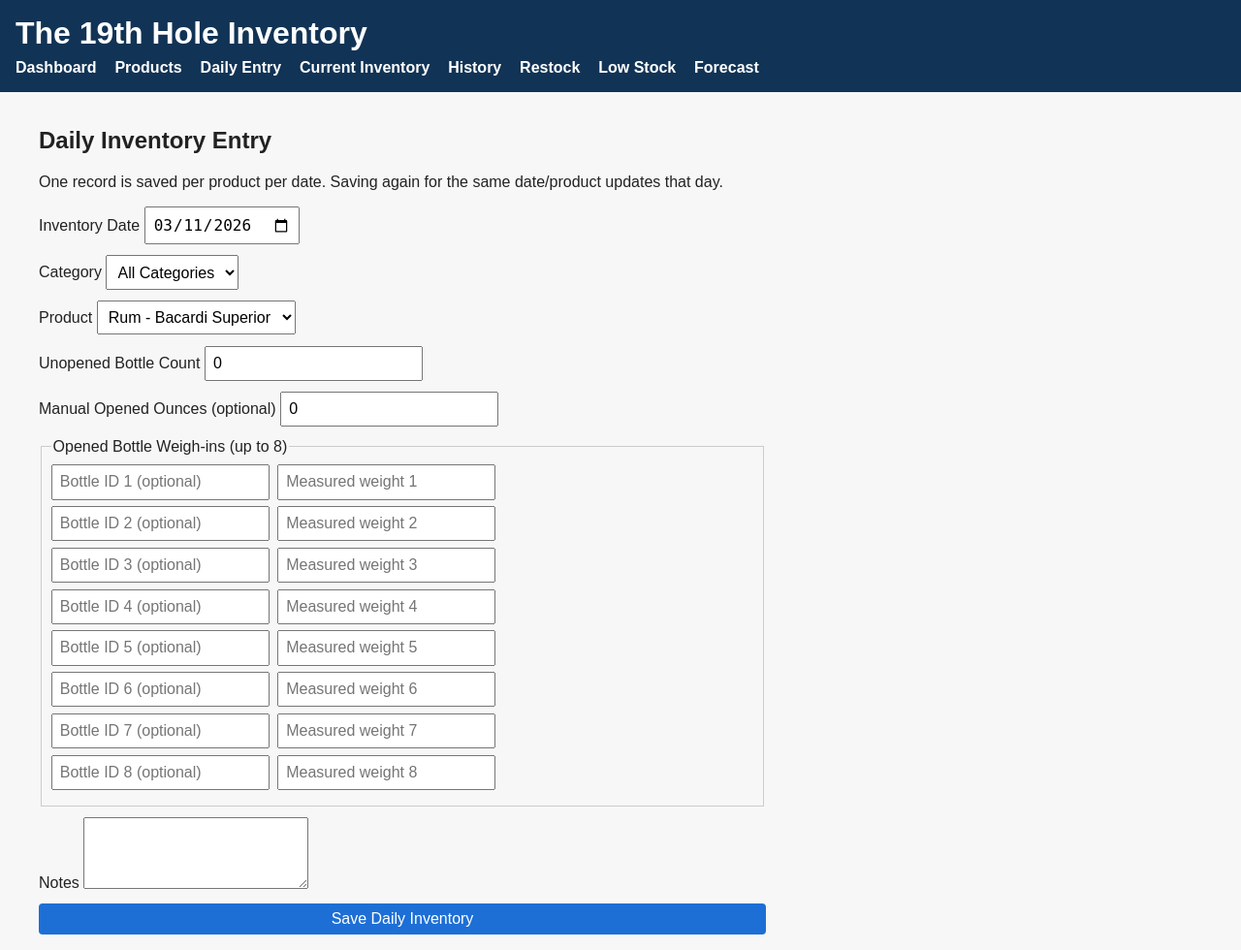
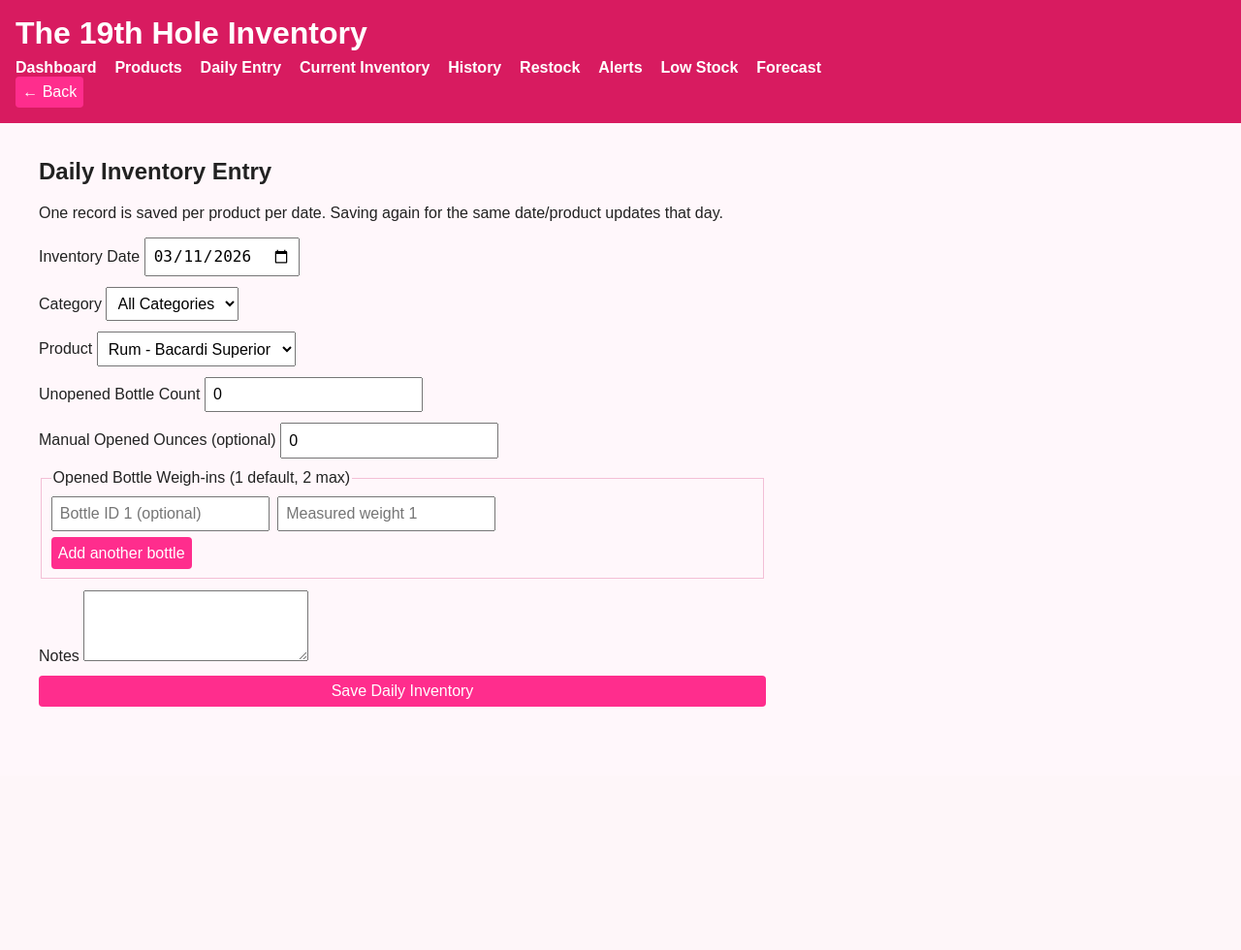
Before and after one commit to ejsalsberry/19th-Hole-Inventory, a Flask app: page /daily-entry in a window 1280 px wide. Shown: the whole page at 97% size. After the commit the page ends 729 px from the top, so only its background shows below. Run offline with Flask 3, Linux system fonts and the light colour scheme; data comes from the database, SQL or seed files in the repository; both versions use the stored data as it was after the commit.

Commit message:
Phase 2 updates: alerts, product edit UI, two-bottle workflow, hot pink theme

```diff
--- a/app.py
+++ b/app.py
@@ -167,7 +167,7 @@ def create_app() -> Flask:
             total_opened_oz = manual_opened_oz
             weighins = []
 
-            for idx in range(1, 9):
+            for idx in range(1, 3):
                 weight_raw = form.get(f"measured_weight_{idx}")
                 bottle_id = (form.get(f"bottle_identifier_{idx}") or "").strip() or None
                 if not weight_raw:
@@ -293,6 +293,21 @@ def create_app() -> Flask:
         ]
         return render_template("low_stock.html", rows=rows)
 
+
+    @app.route("/alerts")
+    def alerts_feed():
+        db = get_db()
+        rows = db.execute(
+            """
+            SELECT a.*, p.name AS product_name
+            FROM alerts a
+            LEFT JOIN products p ON p.id = a.product_id
+            ORDER BY a.created_at DESC, a.id DESC
+            LIMIT 200
+            """
+        ).fetchall()
+        return render_template("alerts.html", rows=rows)
+
     @app.route("/forecast")
     def forecast():
         rows = _get_latest_inventory_rows()
@@ -352,6 +367,25 @@ def _restock_history():
         """
     ).fetchall()
 
+
+
+def _create_alert(
+    *,
+    alert_type: str,
+    message: str,
+    severity: str = "info",
+    inventory_date: Optional[str] = None,
+    product_id: Optional[int] = None,
+    details: Optional[str] = None,
+) -> None:
+    db = get_db()
+    db.execute(
+        """
+        INSERT INTO alerts (alert_type, severity, message, inventory_date, product_id, details)
+        VALUES (?, ?, ?, ?, ?, ?)
+        """,
+        (alert_type, severity, message, inventory_date, product_id, details),
+    )
 
 def _parse_float(value: Optional[str], label: str, *, allow_blank: bool = False, default: Optional[float] = None) -> Optional[float]:
     if value is None or value == "":
--- a/schema.sql
+++ b/schema.sql
@@ -66,3 +66,16 @@ CREATE INDEX IF NOT EXISTS idx_daily_inventory_date ON daily_inventory(inventory
 CREATE INDEX IF NOT EXISTS idx_daily_inventory_product_id ON daily_inventory(product_id);
 CREATE INDEX IF NOT EXISTS idx_weighins_inventory_date ON open_bottle_weighins(inventory_date);
 CREATE INDEX IF NOT EXISTS idx_restock_delivery_date ON restock_deliveries(delivery_date);
+
+CREATE TABLE IF NOT EXISTS alerts (
+    id INTEGER PRIMARY KEY AUTOINCREMENT,
+    alert_type TEXT NOT NULL,
+    severity TEXT NOT NULL DEFAULT 'info',
+    message TEXT NOT NULL,
+    inventory_date TEXT,
+    product_id INTEGER,
+    details TEXT,
+    created_at TEXT NOT NULL DEFAULT CURRENT_TIMESTAMP,
+    FOREIGN KEY (product_id) REFERENCES products(id)
+);
+CREATE INDEX IF NOT EXISTS idx_alerts_created_at ON alerts(created_at);
--- a/static/style.css
+++ b/static/style.css
@@ -1,20 +1,20 @@
-body { font-family: Arial, sans-serif; margin: 0; background: #f7f7f8; color: #222; }
-header { background: #113355; color: #fff; padding: 1rem; }
+body { font-family: Arial, sans-serif; margin: 0; background: #fff7fb; color: #222; }
+header { background: #d81b60; color: #fff; padding: 1rem; }
 header h1 { margin: 0 0 .5rem 0; }
 nav a { color: #fff; margin-right: .9rem; text-decoration: none; font-weight: bold; }
 main { padding: 1rem; max-width: 1200px; margin: 0 auto; }
 .cards { display: flex; gap: 1rem; }
-.card { background: #fff; border: 1px solid #ddd; padding: .8rem; border-radius: 6px; }
+.card { background: #fff; border: 1px solid #f3bfd6; padding: .8rem; border-radius: 6px; }
 table { width: 100%; border-collapse: collapse; background: #fff; }
-th, td { border: 1px solid #ddd; padding: .5rem; text-align: left; }
-.low { background: #ffe9e9; }
+th, td { border: 1px solid #f3bfd6; padding: .5rem; text-align: left; }
+.low { background: #ffe5f0; }
 .form-grid { display: grid; gap: .7rem; max-width: 750px; }
 input, select, textarea, button { padding: .45rem; font-size: 1rem; }
-button, .button { background: #1d6fd6; color: #fff; border: 0; border-radius: 4px; cursor: pointer; text-decoration: none; display: inline-block; }
+button, .button { background: #ff2d8d; color: #fff; border: 0; border-radius: 4px; cursor: pointer; text-decoration: none; display: inline-block; }
 .flash { padding: .5rem; border-radius: 4px; }
 .flash.success { background: #e7f8ec; }
 .flash.error { background: #fce8e8; }
-fieldset { border: 1px solid #ccc; padding: .6rem; }
+fieldset { border: 1px solid #f3bfd6; padding: .6rem; }
 .row { display: flex; gap: .5rem; margin-bottom: .4rem; }
 @media print {
   nav, button, .button, .flash { display: none; }
--- a/templates/base.html
+++ b/templates/base.html
@@ -16,9 +16,11 @@
     <a href="{{ url_for('current_inventory') }}">Current Inventory</a>
     <a href="{{ url_for('inventory_history') }}">History</a>
     <a href="{{ url_for('restock_entry') }}">Restock</a>
+    <a href="{{ url_for('alerts_feed') }}">Alerts</a>
     <a href="{{ url_for('low_stock_alerts') }}">Low Stock</a>
     <a href="{{ url_for('forecast') }}">Forecast</a>
   </nav>
+  <button type="button" onclick="window.history.back()">← Back</button>
 </header>
 <main>
   {% with messages = get_flashed_messages(with_categories=true) %}
--- a/templates/daily_entry.html
+++ b/templates/daily_entry.html
@@ -19,13 +19,16 @@
   <label>Manual Opened Ounces (optional) <input type="number" step="0.01" min="0" name="manual_opened_ounces" value="0"></label>
 
   <fieldset>
-    <legend>Opened Bottle Weigh-ins (up to 8)</legend>
-    {% for i in range(1,9) %}
-      <div class="row">
-        <input type="text" name="bottle_identifier_{{ i }}" placeholder="Bottle ID {{ i }} (optional)">
-        <input type="number" step="0.01" min="0" name="measured_weight_{{ i }}" placeholder="Measured weight {{ i }}">
-      </div>
-    {% endfor %}
+    <legend>Opened Bottle Weigh-ins (1 default, 2 max)</legend>
+    <div class="row" id="weighin-1">
+      <input type="text" name="bottle_identifier_1" placeholder="Bottle ID 1 (optional)">
+      <input type="number" step="0.01" min="0" name="measured_weight_1" placeholder="Measured weight 1">
+    </div>
+    <div class="row" id="weighin-2" style="display:none;">
+      <input type="text" name="bottle_identifier_2" placeholder="Bottle ID 2 (optional)">
+      <input type="number" step="0.01" min="0" name="measured_weight_2" placeholder="Measured weight 2">
+    </div>
+    <button type="button" id="add-bottle-btn">Add another bottle</button>
   </fieldset>
 
   <label>Notes <textarea name="notes" rows="3"></textarea></label>
@@ -35,6 +38,9 @@
 <script>
 const categoryFilter = document.getElementById('category_filter');
 const productSelect = document.getElementById('product_select');
+const secondWeighin = document.getElementById('weighin-2');
+const addBottleBtn = document.getElementById('add-bottle-btn');
+
 categoryFilter.addEventListener('change', () => {
   const category = categoryFilter.value;
   [...productSelect.options].forEach(opt => {
@@ -43,5 +49,11 @@ categoryFilter.addEventListener('change', () => {
   const visible = [...productSelect.options].find(o => !o.hidden);
   if (visible) productSelect.value = visible.value;
 });
+
+addBottleBtn.addEventListener('click', () => {
+  secondWeighin.style.display = 'flex';
+  addBottleBtn.disabled = true;
+  addBottleBtn.textContent = 'Second bottle enabled';
+});
 </script>
 {% endblock %}
--- a/templates/products.html
+++ b/templates/products.html
@@ -4,12 +4,13 @@
 <p><a class="button" href="{{ url_for('new_product') }}">+ Add Product</a></p>
 <table>
   <tr>
-    <th>Name</th><th>Category</th><th>Bottle Size (oz)</th><th>Cost</th><th>Threshold (oz)</th><th>Threshold (unopened)</th><th>Status</th>
+    <th>Name</th><th>Category</th><th>Bottle Size (oz)</th><th>Cost</th><th>Threshold (oz)</th><th>Threshold (unopened)</th><th>Status</th><th>Actions</th>
   </tr>
   {% for p in products %}
   <tr>
     <td>{{ p.name }}</td><td>{{ p.category_name }}</td><td>{{ p.bottle_size_oz }}</td><td>${{ '%.2f'|format(p.cost) }}</td>
     <td>{{ p.low_stock_threshold_oz }}</td><td>{{ p.low_stock_threshold_unopened }}</td><td>{{ 'Active' if p.is_active else 'Inactive' }}</td>
+    <td><a class="button" href="{{ url_for('edit_product', product_id=p.id) }}">Edit</a></td>
   </tr>
   {% endfor %}
 </table>
```
Also changed, not shown: templates/alerts.html (added, +20 -0 lines), templates/product_form.html (+15 -13 lines), inventory.db.
